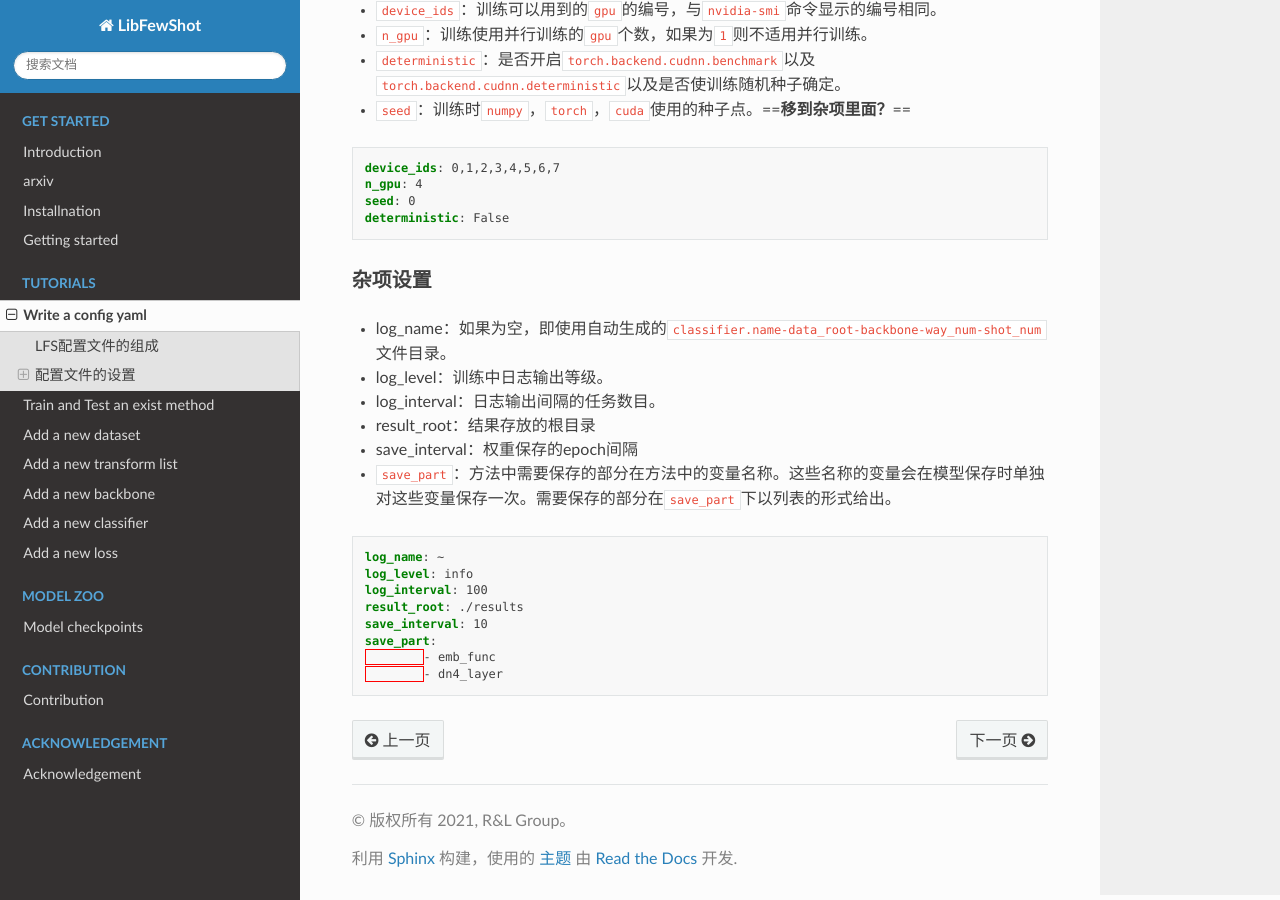
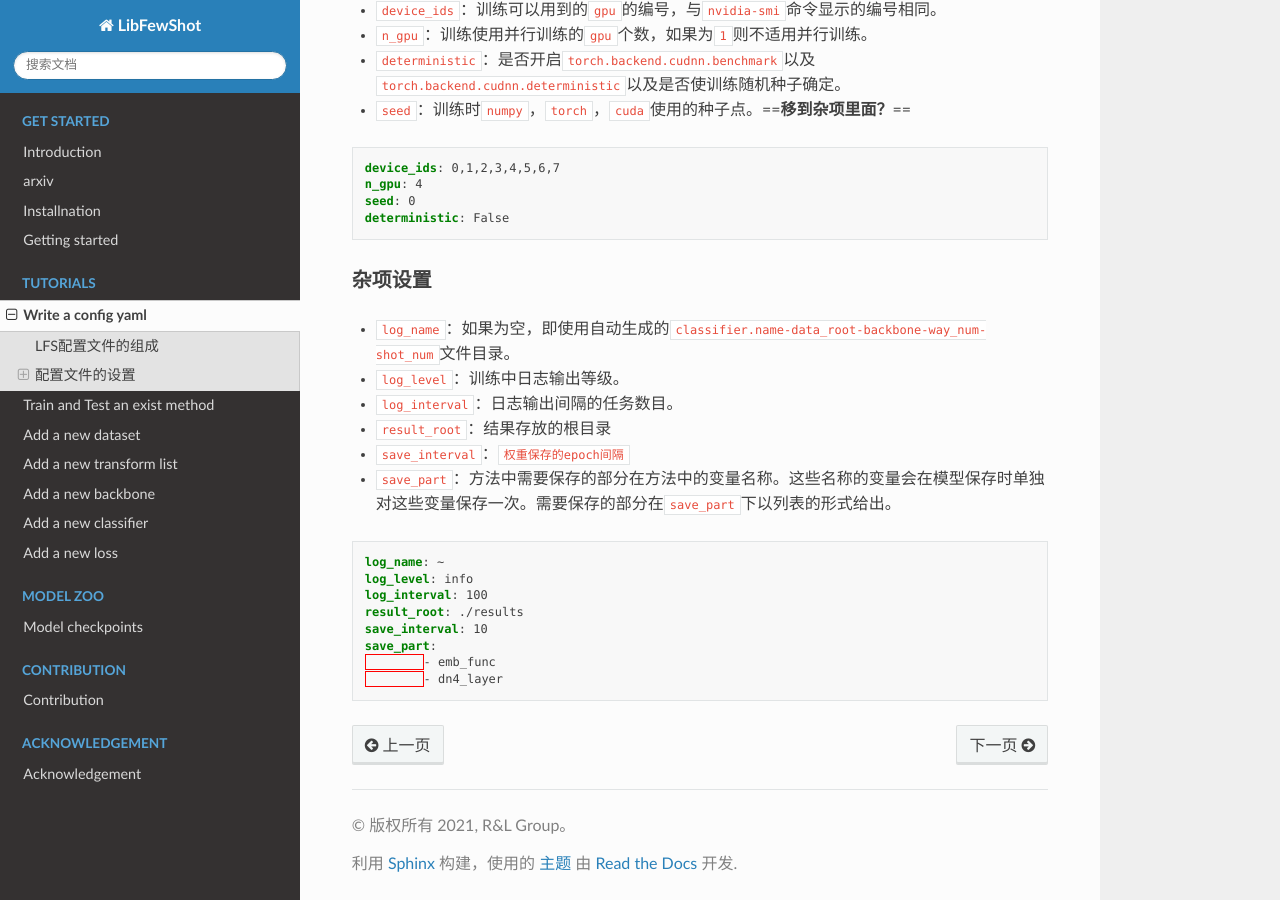
Before and after one commit to RL-VIG/LibFewShot, a Sphinx documentation site: the page built from docs/tutorials/t0-write_a_config_yaml.md, in a window 1280 px wide and 900 px high, scrolled down 3740 px. Built offline with Sphinx 7.4.7 and the Read the Docs theme 2.0.0, drawn with Linux system fonts in a browser that asks for light colours.

````diff
--- a/docs/tutorials/t0-write_a_config_yaml.md
+++ b/docs/tutorials/t0-write_a_config_yaml.md
@@ -180,11 +180,11 @@ deterministic: False
 
 ### 杂项设置
 
-+ log_name：如果为空，即使用自动生成的`classifier.name-data_root-backbone-way_num-shot_num`文件目录。
-+ log_level：训练中日志输出等级。
-+ log_interval：日志输出间隔的任务数目。
-+ result_root：结果存放的根目录
-+ save_interval：权重保存的epoch间隔
++ `log_name`：如果为空，即使用自动生成的`classifier.name-data_root-backbone-way_num-shot_num`文件目录。
++ `log_level`：训练中日志输出等级。
++ `log_interval`：日志输出间隔的任务数目。
++ `result_root`：结果存放的根目录
++ `save_interval`：`权重保存的epoch间隔`
 + `save_part`：方法中需要保存的部分在方法中的变量名称。这些名称的变量会在模型保存时单独对这些变量保存一次。需要保存的部分在`save_part`下以列表的形式给出。
 
 ```yaml
````
